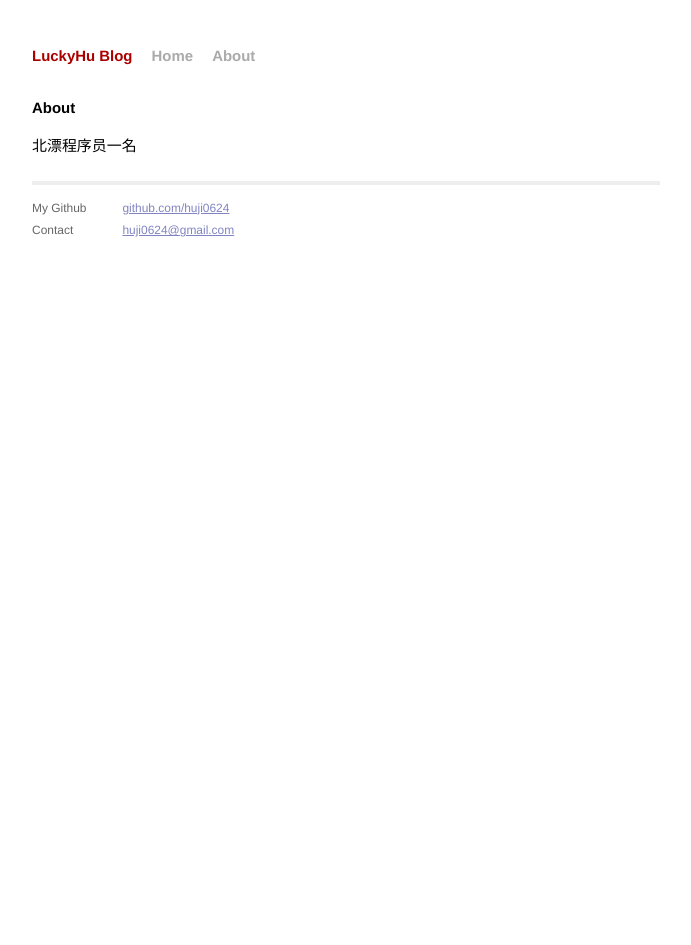
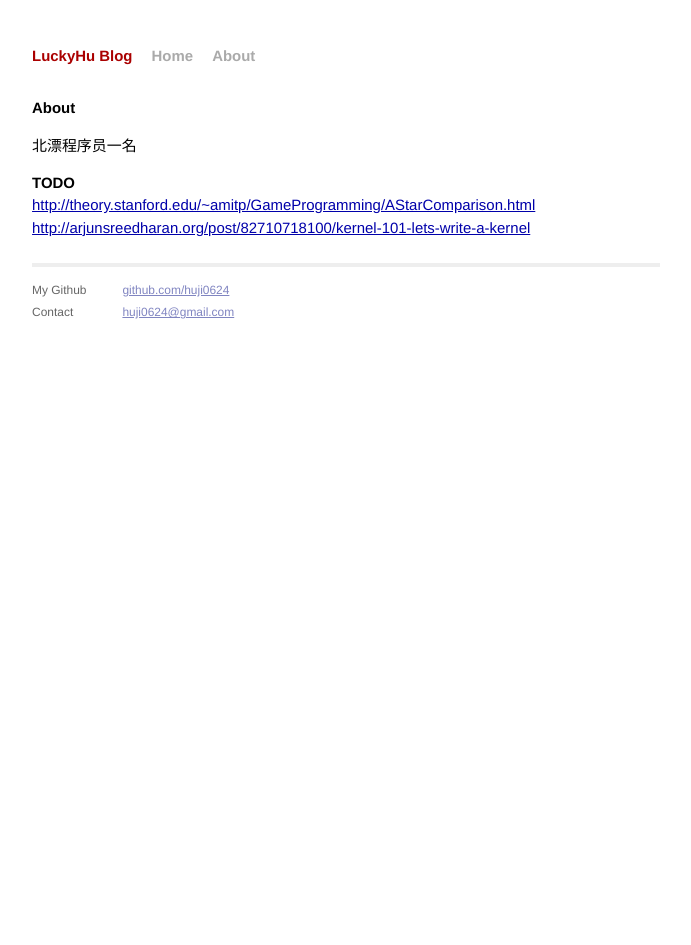
Before and after one commit to iguchunhui/huji0624.github.com, a Jekyll site: the page built from about.html, in a window 1280 px wide. Shown: the whole page, without its empty margins (294-985 px from the left). Built offline with Jekyll 4.4.1, drawn with Linux system fonts in a browser that asks for light colours; Markdown is read by kramdown in place of the engine named in the settings.

Commit message:
add TODO.
FYI.

```diff
--- a/about.html
+++ b/about.html
@@ -6,4 +6,7 @@ title: LuckyHu
 <div id="about">
   <h1>About</h1>
   <p>北漂程序员一名</p>
+  <h2>TODO</h2>
+  <a href="http://theory.stanford.edu/~amitp/GameProgramming/AStarComparison.html">http://theory.stanford.edu/~amitp/GameProgramming/AStarComparison.html</a>
+  <a href="http://arjunsreedharan.org/post/82710718100/kernel-101-lets-write-a-kernel">http://arjunsreedharan.org/post/82710718100/kernel-101-lets-write-a-kernel</a>
 </div>
```
